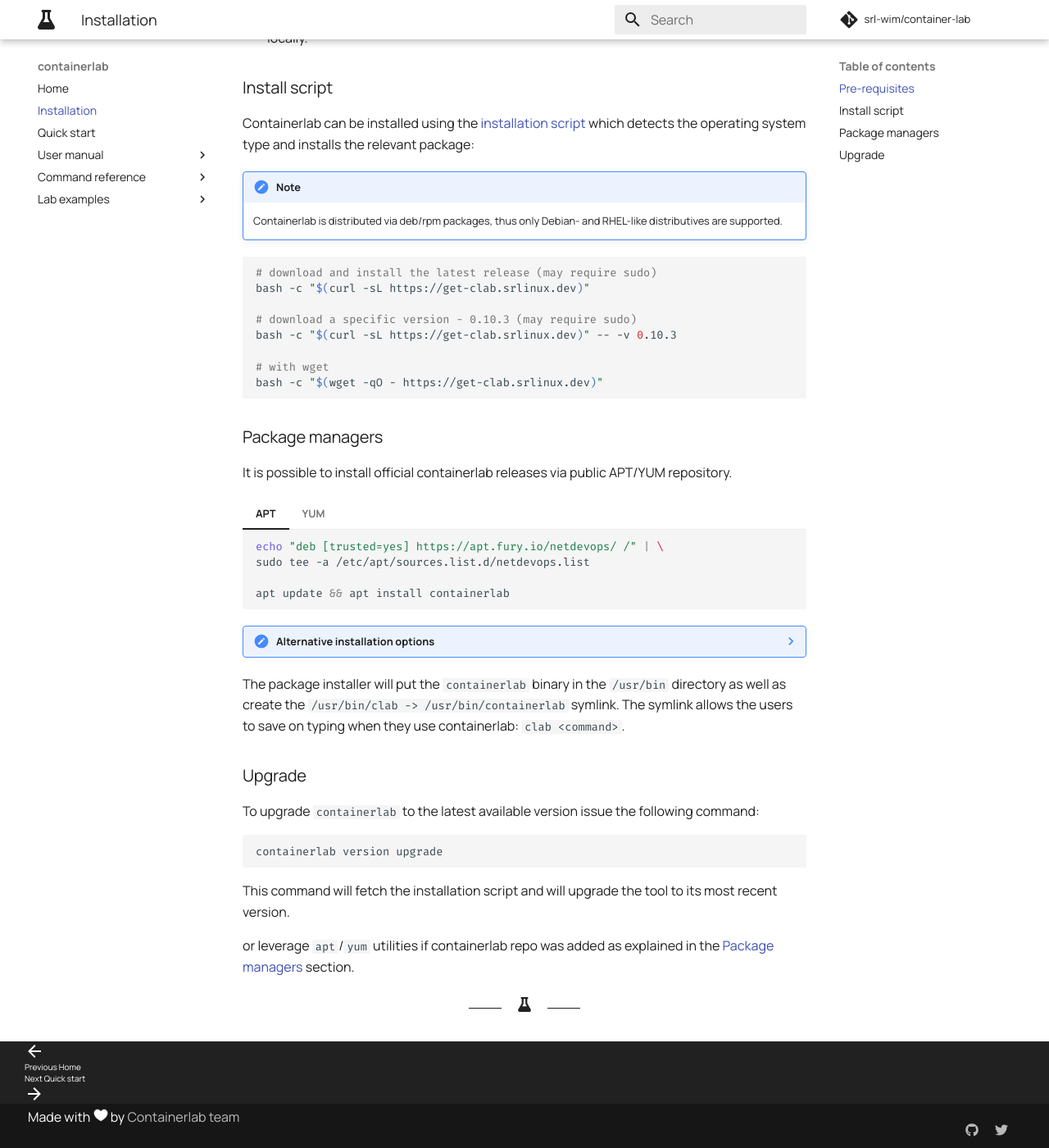
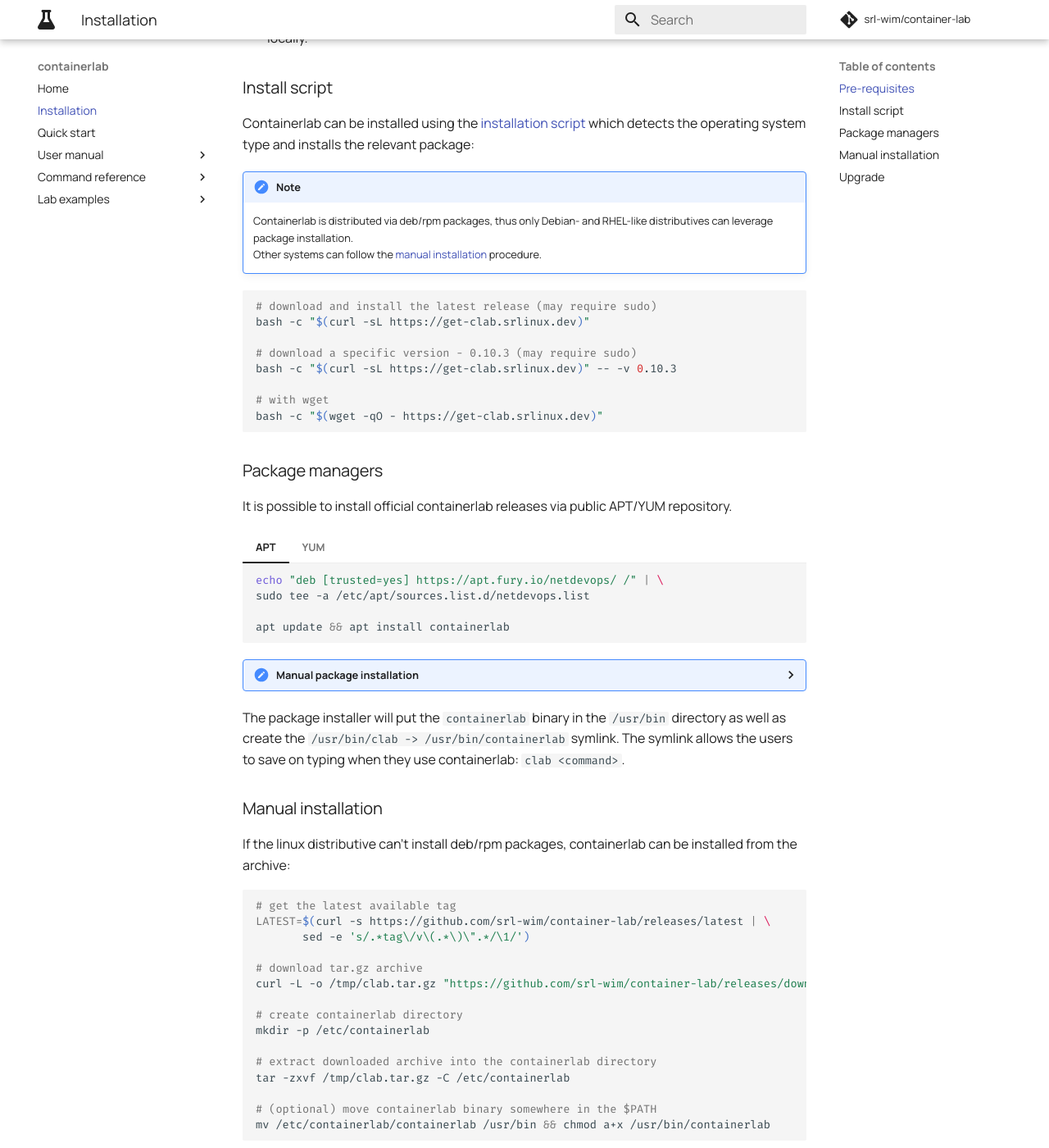
Before and after one commit to srl-labs/containerlab, an MkDocs documentation site: the page built from docs/install.md, in a window 1280 px wide and 1400 px high, scrolled down 460 px. Shown: the whole window at 82% size. Built offline with MkDocs 1.6.1 and Material for MkDocs 9.7.7, drawn with Linux system fonts in a browser that asks for light colours; comment, search, counter and statistics services are not loaded; some of the changed text lies outside the part shown.

Commit message:
added templates and lab-examples to archive
as well as added instructions on how to manually install containerlab

````diff
--- a/.goreleaser.yml
+++ b/.goreleaser.yml
@@ -9,6 +9,9 @@ builds:
 archives:
   - replacements:
       linux: Linux
+    files:
+      - templates/**/*
+      - lab-examples/**/*
 checksum:
   name_template: checksums.txt
 snapshot:
--- a/docs/install.md
+++ b/docs/install.md
@@ -5,13 +5,14 @@ The following requirements must be satisfied in order to let containerlab tool r
 
 * A user should have `sudo` privileges to run containerlab.
 * [Docker](https://docs.docker.com/engine/install/) must be installed.
-* Import container images (e.g. Nokia SR Linux, Arista cEOS) which are not downloadable from a container registry. Containerlab will try to pull images at runtime if they do not exist locally.
+* Load container images (e.g. Nokia SR Linux, Arista cEOS) which are not downloadable from a container registry. Containerlab will try to pull images at runtime if they do not exist locally.
 
 ### Install script
 Containerlab can be installed using the [installation script](https://github.com/srl-wim/container-lab/blob/master/get.sh) which detects the operating system type and installs the relevant package:
 
 !!! note
-    Containerlab is distributed via deb/rpm packages, thus only Debian- and RHEL-like distributives are supported.
+    Containerlab is distributed via deb/rpm packages, thus only Debian- and RHEL-like distributives can leverage package installation.
+    Other systems can follow the [manual installation](#manual-installation) procedure.
 
 ```bash
 # download and install the latest release (may require sudo)
@@ -42,7 +43,7 @@ It is possible to install official containerlab releases via public APT/YUM repo
     yum install containerlab
     ```
 
-???note "Alternative installation options"
+??? "Manual package installation"
     Alternatively, users can manually download the deb/rpm package from the [Github releases](https://github.com/srl-wim/container-lab/releases) page.
 
     example:
@@ -60,8 +61,29 @@ It is possible to install official containerlab releases via public APT/YUM repo
 
 The package installer will put the `containerlab` binary in the `/usr/bin` directory as well as create the `/usr/bin/clab -> /usr/bin/containerlab` symlink. The symlink allows the users to save on typing when they use containerlab: `clab <command>`.
 
+### Manual installation
+If the linux distributive can't install deb/rpm packages, containerlab can be installed from the archive:
+
+```bash
+# get the latest available tag
+LATEST=$(curl -s https://github.com/srl-wim/container-lab/releases/latest | \
+       sed -e 's/.*tag\/v\(.*\)\".*/\1/')
+
+# download tar.gz archive
+curl -L -o /tmp/clab.tar.gz "https://github.com/srl-wim/container-lab/releases/download/v${LATEST}/containerlab_${LATEST}_Linux_amd64.tar.gz"
+
+# create containerlab directory
+mkdir -p /etc/containerlab
+
+# extract downloaded archive into the containerlab directory
+tar -zxvf /tmp/clab.tar.gz -C /etc/containerlab
+
+# (optional) move containerlab binary somewhere in the $PATH
+mv /etc/containerlab/containerlab /usr/bin && chmod a+x /usr/bin/containerlab
+```
+
 ### Upgrade
-To upgrade `containerlab` to the latest available version issue the following command:
+To upgrade `containerlab` to the latest available version issue the following command[^1]:
 
 ```
 containerlab version upgrade
@@ -70,3 +92,5 @@ containerlab version upgrade
 This command will fetch the installation script and will upgrade the tool to its most recent version.
 
 or leverage `apt`/`yum` utilities if containerlab repo was added as explained in the [Package managers](#package-managers) section.
+
+[^1]: only available if installed from packages
````
